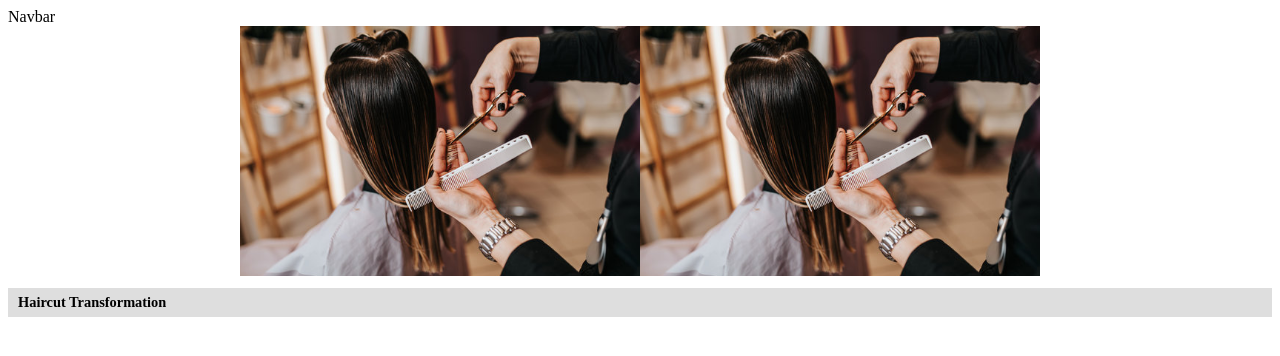
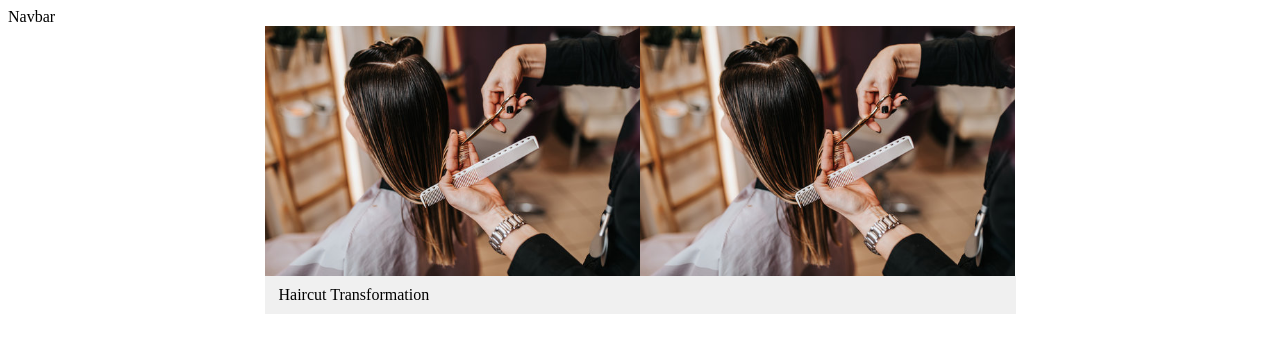
Before and after one commit to seamuscon8/Team4Hack4Impact, a Next.js app: page /before-and-after in a window 1280 px wide. Shown: the top 356 px of the page. Built offline with nearby package versions, Linux system fonts and the light colour scheme.

Commit message:
feat: add CSS styles for BeforeAfterGallery component and create new stylesheet

```diff
--- a/src/components/gallery.module.css
+++ b/src/components/gallery.module.css
@@ -1,6 +1,12 @@
+.galleryCard {
+  display: flex;
+  flex-direction: column;
+  align-items: center;
+  margin-bottom: 20px;
+}
+
 .imageContainer {
   display: flex;
-  justify-content: center;
 }
 
 .imageContainer img {
@@ -8,11 +14,16 @@
   height: 250px;
   object-fit: cover;
   max-width: 400px;
+  margin-bottom: -10px;
 }
 
 .label {
-  background: rgba(0, 0, 0, 0.129); /* translucent gray */
-  color: rgb(0, 0, 0);
-  padding: 6px 10px;
-  font-size: 0.9rem;
+  margin-top: 10px;
+  background: rgba(0, 0, 0, 0.06);
+  color: black;
+  padding: 10px 14px;
+  font-size: 1rem;
+  font-weight: 500;
+  width: 723px;
+  display: block;
 }
```
Also changed, not shown: src/app/before-and-after/before-and-after-page.module.css (added).
